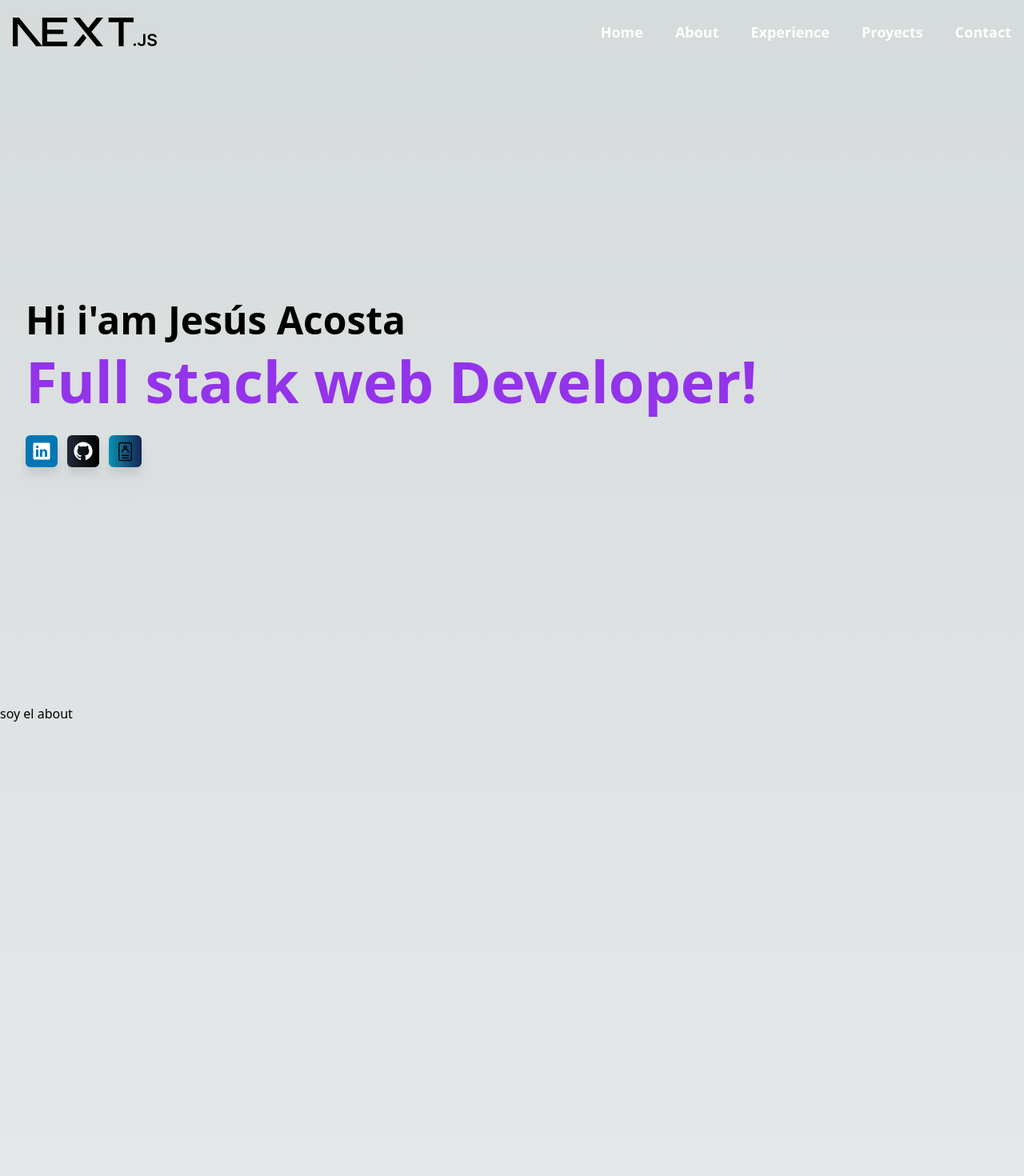
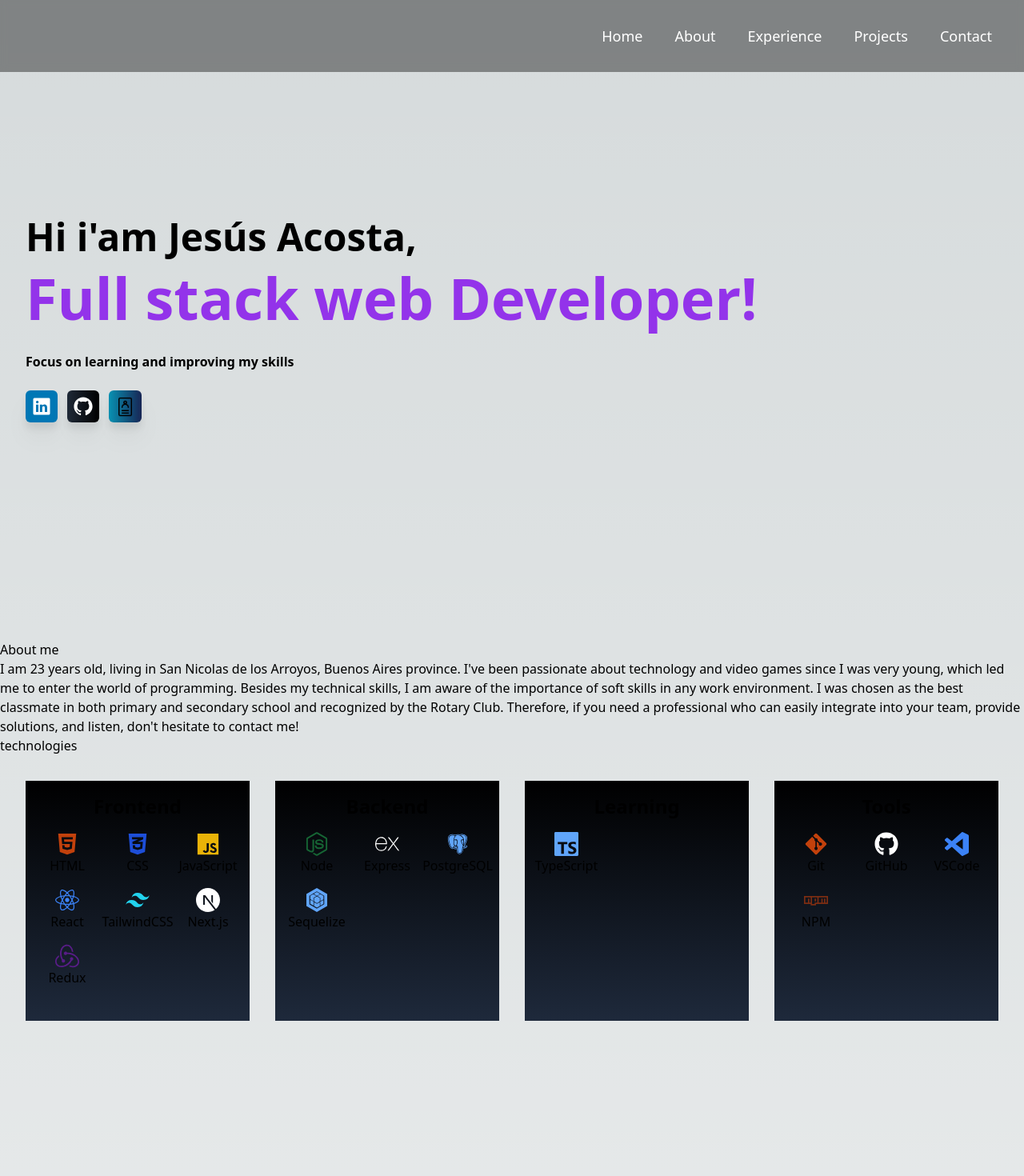
Before and after one commit to Jessuss0/Portfolio-JesusAcosta, a Next.js app in the folder portfolio-jesusacosta/: page / in a window 1280 px wide. Shown: the top 1470 px of the page at 80% size. Built offline with nearby package versions, Linux system fonts and the light colour scheme.

Commit message:
Fix navBar and initial component AboutMe

```diff
--- a/portfolio-jesusacosta/src/components/about/About.jsx
+++ b/portfolio-jesusacosta/src/components/about/About.jsx
@@ -1,7 +1,129 @@
+import { FaHtml5 } from "react-icons/fa";
+import { FaCss3Alt } from "react-icons/fa";
+import { IoLogoJavascript } from "react-icons/io5";
+import { FaReact } from "react-icons/fa";
+import { RiTailwindCssFill } from "react-icons/ri";
+import { SiNextdotjs } from "react-icons/si";
+import { FaNodeJs } from "react-icons/fa";
+import { SiExpress } from "react-icons/si";
+import { BiLogoPostgresql } from "react-icons/bi";
+import { SiRedux } from "react-icons/si";
+import { SiTypescript } from "react-icons/si";
+import { FaGitAlt } from "react-icons/fa";
+import { FaGithub } from "react-icons/fa";
+import { SiVisualstudiocode } from "react-icons/si";
+import { FaNpm } from "react-icons/fa";
+import { SiSequelize } from "react-icons/si";
+
 export default function About() {
-    return (
-        <div className="h-screen">
-            <h2>soy el about</h2>
+  return (
+    <div className="min-h-screen">
+      <div>
+        <h2>About me</h2>
+        <p>
+          I am 23 years old, living in San Nicolas de los Arroyos, Buenos Aires
+          province. I've been passionate about technology and video games since
+          I was very young, which led me to enter the world of programming.
+          Besides my technical skills, I am aware of the importance of soft
+          skills in any work environment. I was chosen as the best classmate in
+          both primary and secondary school and recognized by the Rotary Club.
+          Therefore, if you need a professional who can easily integrate into
+          your team, provide solutions, and listen, don't hesitate to contact
+          me!
+        </p>
+      </div>
+      <div>
+        <h2>technologies</h2>
+        <div className="grid grid-cols-1 md:grid-cols-2 lg:grid-cols-4 gap-8 p-8">
+      <div className="text-center bg-gradient-to-t from-slate-800 to-black p-4 min-h-[300px]">
+        <h4 className="text-2xl font-semibold mb-4">Frontend</h4>
+        <div className="grid grid-cols-1 sm:grid-cols-2 md:grid-cols-3 gap-4">
+          <div className="flex flex-col items-center">
+            <FaHtml5 size={30} className="text-orange-700" />
+            <span>HTML</span>
+          </div>
+          <div className="flex flex-col items-center">
+            <FaCss3Alt size={30} className="text-blue-700" />
+            <span>CSS</span>
+          </div>
+          <div className="flex flex-col items-center">
+            <IoLogoJavascript size={30} className="text-yellow-500" />
+            <span>JavaScript</span>
+          </div>
+          <div className="flex flex-col items-center">
+            <FaReact size={30} className="text-blue-500" />
+            <span>React</span>
+          </div>
+          <div className="flex flex-col items-center">
+            <RiTailwindCssFill size={30} className="text-cyan-400" />
+            <span>TailwindCSS</span>
+          </div>
+          <div className="flex flex-col items-center">
+            <SiNextdotjs size={30} className="text-white" />
+            <span>Next.js</span>
+          </div>
+          <div className="flex flex-col items-center">
+            <SiRedux size={30} className="text-purple-900" />
+            <span>Redux</span>
+          </div>
         </div>
-    );
+      </div>
+
+      <div className="text-center bg-gradient-to-t from-slate-800 to-black p-4 min-h-[300px]">
+        <h4 className="text-2xl font-semibold mb-4">Backend</h4>
+        <div className="grid grid-cols-1 sm:grid-cols-2 md:grid-cols-3 gap-4">
+          <div className="flex flex-col items-center">
+            <FaNodeJs size={30} className="text-green-800" />
+            <span>Node</span>
+          </div>
+          <div className="flex flex-col items-center">
+            <SiExpress size={30} className="text-white" />
+            <span>Express</span>
+          </div>
+          <div className="flex flex-col items-center">
+            <BiLogoPostgresql size={30} className="text-blue-400" />
+            <span>PostgreSQL</span>
+          </div>
+          <div className="flex flex-col items-center">
+            <SiSequelize size={30} className="text-blue-400" />
+            <span>Sequelize</span>
+          </div>
+        </div>
+      </div>
+
+      <div className="text-center bg-gradient-to-t from-slate-800 to-black p-4 min-h-[300px]">
+        <h4 className="text-2xl font-semibold mb-4">Learning</h4>
+        <div className="grid grid-cols-1 sm:grid-cols-2 md:grid-cols-3 gap-4">
+          <div className="flex flex-col items-center">
+            <SiTypescript size={30} className="text-blue-400" />
+            <span>TypeScript</span>
+          </div>
+        </div>
+      </div>
+
+      <div className="text-center bg-gradient-to-t from-slate-800 to-black p-4 min-h-[300px]">
+        <h4 className="text-2xl font-semibold mb-4">Tools</h4>
+        <div className="grid grid-cols-1 sm:grid-cols-2 md:grid-cols-3 gap-4">
+          <div className="flex flex-col items-center">
+            <FaGitAlt size={30} className="text-orange-700" />
+            <span>Git</span>
+          </div>
+          <div className="flex flex-col items-center">
+            <FaGithub size={30} className="text-white" />
+            <span>GitHub</span>
+          </div>
+          <div className="flex flex-col items-center">
+            <SiVisualstudiocode size={30} className="text-blue-500" />
+            <span>VSCode</span>
+          </div>
+          <div className="flex flex-col items-center">
+            <FaNpm size={30} className="text-orange-900" />
+            <span>NPM</span>
+          </div>
+        </div>
+      </div>
+    </div>
+        </div>
+      </div>
+  );
 }
--- a/portfolio-jesusacosta/src/components/contact/contact.jsx
+++ b/portfolio-jesusacosta/src/components/contact/contact.jsx
@@ -1,6 +1,6 @@
 export default function Contact() {
     return (
-        <div className="h-screen">
+        <div className="min-h-screen">
             <h2>soy el contact</h2>
         </div>
     );
--- a/portfolio-jesusacosta/src/components/experience/experience.jsx
+++ b/portfolio-jesusacosta/src/components/experience/experience.jsx
@@ -1,6 +1,6 @@
 export default function Experience() {
     return (
-        <div className="h-screen">
+        <div className="min-h-screen">
             <h2>soy el experience</h2>
         </div>
     );
--- a/portfolio-jesusacosta/src/components/home/home.jsx
+++ b/portfolio-jesusacosta/src/components/home/home.jsx
@@ -4,10 +4,13 @@ import curriculumImage from "@/icons/curriculum.png";
 
 export default function Home() {
   return (
-    <div className="h-screen flex flex-col justify-center items-start p-8">
+      <div className="min-h-screen flex flex-col justify-center items-start p-8">
         <div>
-        <h2 className="text-5xl mb-4 font-black">Hi i'am Jesús Acosta</h2>
-        <h2 className="text-7xl text-purple-600 mb-8 font-black">Full stack web Developer!</h2>
+          <h2 className="text-5xl mb-4 font-black">Hi i'am Jesús Acosta,</h2>
+          <h2 className="text-7xl text-purple-600 mb-8 font-black">
+            Full stack web Developer!
+          </h2>
+          <p className="mb-6 font-black">Focus on learning and improving my skills</p>
         </div>
         <div className="flex space-x-3">
           <Link href={"https://www.linkedin.com/in/jesus-acosta-42647a26a/"}>
--- a/portfolio-jesusacosta/src/components/navBar/navBar.jsx
+++ b/portfolio-jesusacosta/src/components/navBar/navBar.jsx
@@ -1,26 +1,56 @@
+import { useState, useEffect } from "react";
 import Image from "next/image";
 import Link from "next/link";
 
 export default function NavBar() {
+  const [scrollDirection, setScrollDirection] = useState("up");
+  const [lastScrollY, setLastScrollY] = useState(0);
+
+  const controlNavbar = () => {
+    if (typeof window !== "undefined") {
+      if (window.scrollY > lastScrollY) {
+        // downscroll code
+        setScrollDirection("down");
+      } else {
+        // upscroll code
+        setScrollDirection("up");
+      }
+      setLastScrollY(window.scrollY);
+    }
+  };
+
+  useEffect(() => {
+    if (typeof window !== "undefined") {
+      window.addEventListener("scroll", controlNavbar);
+      return () => {
+        window.removeEventListener("scroll", controlNavbar);
+      };
+    }
+  }, [lastScrollY]);
+
   return (
-    <div className="flex justify-between items-center p-4 bg-transparent h-20 font-semibold">
-      <div>
-        <Image
-          className="relative dark:drop-shadow-[0_0_0.3rem_#ffffff70] dark:invert "
-          src="/next.svg"
-          alt="Next.js Logo"
-          width={180}
-          height={37}
-          priority
-        />
-      </div>
-      <div className="flex items-center space-x-10 text-lg text-white">
+    <div className={`fixed w-full transition-transform duration-300 ${scrollDirection === "down" ? "-translate-y-full" : "translate-y-0"}`}>
+      <div className="z-40 w-full md:h-[90px] px-10 py-5 font-medium flex justify-between items-center bg-black bg-opacity-40 backdrop-blur-sm">
+        <div>
 
-      <Link className="cursor-pointer hover:underline hover:scale-125 " href="#Home">Home</Link>
-      <Link className="cursor-pointer hover:underline hover:scale-125 " href="#About">About</Link>
-      <Link className="cursor-pointer hover:underline hover:scale-125 " href="#Experience">Experience</Link>
-      <Link className="cursor-pointer hover:underline hover:scale-125 " href="#Proyects">Proyects</Link>
-      <Link className="cursor-pointer hover:underline hover:scale-125 " href="#Contact">Contact</Link>
+        </div>
+        <div className="flex items-center space-x-10 text-lg text-white">
+          <Link href="#Home" className="cursor-pointer hover:underline hover:scale-125">
+            Home
+          </Link>
+          <Link href="#About" className="cursor-pointer hover:underline hover:scale-125">
+          About
+          </Link>
+          <Link href="#Experience" className="cursor-pointer hover:underline hover:scale-125">
+            Experience
+          </Link>
+          <Link href="#Proyects" className="cursor-pointer hover:underline hover:scale-125">
+            Projects
+          </Link>
+          <Link href="#Contact" className="cursor-pointer hover:underline hover:scale-125">
+            Contact
+          </Link>
+        </div>
       </div>
     </div>
   );
--- a/portfolio-jesusacosta/src/components/proyects/proyects.jsx
+++ b/portfolio-jesusacosta/src/components/proyects/proyects.jsx
@@ -1,6 +1,6 @@
 export default function Proyects() {
     return (
-        <div className="h-screen">
+        <div className="min-h-screen">
             <h2>soy el proyects</h2>
         </div>
     );
```
Also changed, not shown: portfolio-jesusacosta/package.json (+5 -4 lines), 1 other file (tests, documents, lock files or other folders). Lines whose indentation alone changed are shown as unchanged.
